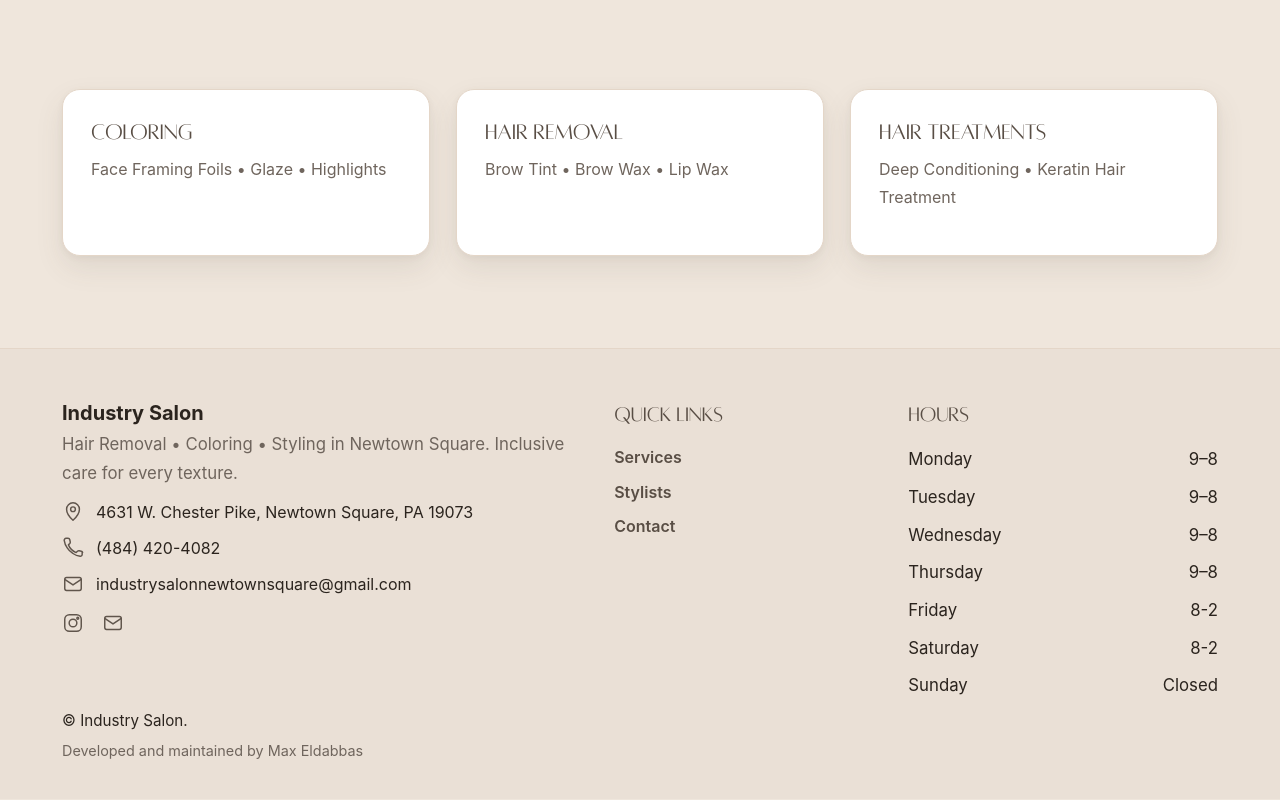
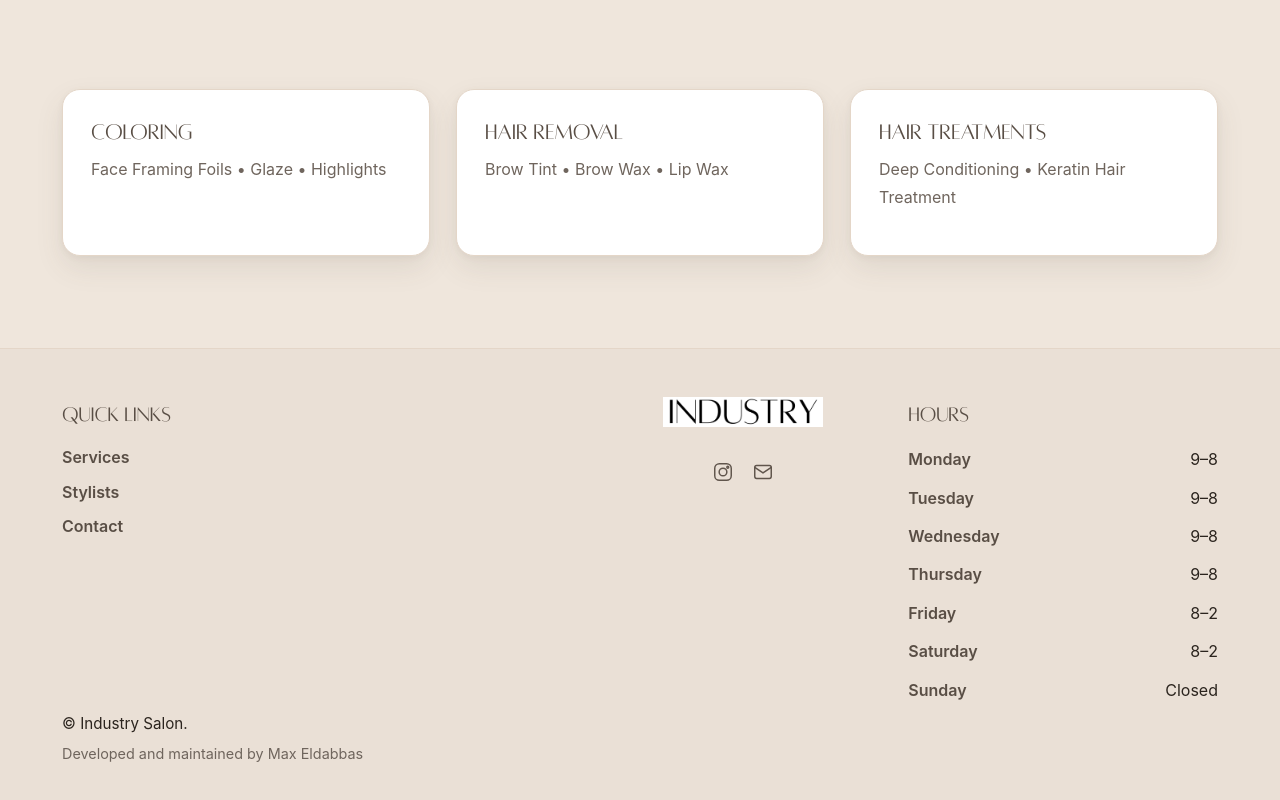
Before and after one commit to maxeld1/industrysalon, a plain HTML site: page index.html in a window 1280 px wide. Shown: the part 508-1308 px from the top of the page. Drawn offline with Linux system fonts and the light colour scheme.

```diff
--- a/css/style.css
+++ b/css/style.css
@@ -186,6 +186,44 @@
 .showcase img{ display:block; width:100%; height:auto }
 
 /* -------------------- Footer -------------------- */
+/* Footer layout swap (Quick Links ← center → Hours) */
+.footer-new {
+  grid-template-columns: 1fr 1fr 1fr; /* left | center | right */
+  text-align: left;
+}
+
+/* Center column logo */
+.footer-center {
+  display: flex;
+  flex-direction: column;
+  align-items: center;
+  gap: 18px;
+}
+
+.footer-logo {
+  width: 160px;
+  height: auto;
+  display: block;
+}
+
+/* Center the social icons under the logo */
+.center-social {
+  justify-content: center;
+  gap: 16px;
+}
+
+/* Hours block (line-by-line layout) */
+.hours-list {
+  display: grid;
+  gap: 8px;
+}
+
+.hours-row {
+  display: flex;
+  justify-content: space-between;
+  width: 100%;
+}
+
 footer{
   background:#EAE0D6;
   border-top:1px solid var(--line);
--- a/partials/footer.html
+++ b/partials/footer.html
@@ -1,58 +1,32 @@
 <!-- /partials/footer.html -->
 <footer>
-  <div class="container cols">
-    <!-- Brand / About -->
-    <div class="footer-about">
-      <strong style="font-size:1.25rem">Industry Salon</strong>
-      <p class="muted">
-        Hair Removal • Coloring • Styling in Newtown Square.
-        Inclusive care for every texture.
-      </p>
+  <div class="container cols footer-new">
 
-      <!-- Contact with icons -->
-      <div class="footer-contact" style="margin-top:12px">
-        <!-- Address -->
-        <div class="fc-row">
-          <svg class="fc-icon" viewBox="0 0 24 24" aria-hidden="true" fill="none" stroke="currentColor" stroke-width="1.6" stroke-linecap="round" stroke-linejoin="round">
-            <path d="M12 21s-7-6.2-7-12a7 7 0 1 1 14 0c0 5.8-7 12-7 12Z"/>
-            <circle cx="12" cy="9" r="2.6"/>
-          </svg>
-          <a
-                  href="https://maps.google.com/?q=4631%20W.%20Chester%20Pike%2C%20Newtown%20Square%2C%20PA%2019073"
-                  target="_blank" rel="noopener">
-            4631 W. Chester Pike, Newtown Square, PA 19073
-          </a>
-        </div>
+    <!-- LEFT COLUMN — Quick Links -->
+    <div class="footer-links">
+      <h4>Quick Links</h4>
+      <ul>
+        <li><a href="{{P}}pages/services.html">Services</a></li>
+        <li><a href="{{P}}pages/stylists.html">Stylists</a></li>
+        <li><a href="{{P}}pages/contact.html">Contact</a></li>
+      </ul>
+    </div>
 
-        <!-- Phone -->
-        <div class="fc-row">
-          <svg class="fc-icon" viewBox="0 0 24 24" aria-hidden="true" fill="none" stroke="currentColor" stroke-width="1.6" stroke-linecap="round" stroke-linejoin="round">
-            <path d="M22 16.9v2.1a2 2 0 0 1-2.2 2 19 19 0 0 1-8.3-3.3 18.6 18.6 0 0 1-5.8-5.8A19 19 0 0 1 2.4 3.6 2 2 0 0 1 4.4 1.4h2.1A2 2 0 0 1 8.5 3l.5 2.3a2 2 0 0 1-.5 1.8L7 8.6a15.5 15.5 0 0 0 8.4 8.4l1.5-1.5a2 2 0 0 1 1.8-.5l2.3.5a2 2 0 0 1 1.5 1.4Z"/>
-          </svg>
-          <a href="tel:+14844204082">(484) 420-4082</a>
-        </div>
+    <!-- CENTER COLUMN — Logo + Social -->
+    <div class="footer-center">
+      <img src="{{P}}assets/images/industry_salon_logo.jpg" alt="Industry Salon" class="footer-logo">
 
-        <!-- Email -->
-        <div class="fc-row">
-          <svg class="fc-icon" viewBox="0 0 24 24" aria-hidden="true" fill="none" stroke="currentColor" stroke-width="1.6" stroke-linecap="round" stroke-linejoin="round">
-            <rect x="3" y="5" width="18" height="14" rx="2"/>
-            <path d="M3 7l9 6 9-6"/>
-          </svg>
-          <a href="mailto:industrysalonnewtownsquare@gmail.com">industrysalonnewtownsquare@gmail.com</a>
-        </div>
-      </div>
-
-      <!-- Social icons -->
-      <div class="footer-social">
-        <a href="https://instagram.com/industrysalonnewtownsquare" aria-label="Instagram" target="_blank" rel="noopener">
-          <svg class="icon" viewBox="0 0 24 24" aria-hidden="true" fill="none" stroke="currentColor" stroke-width="1.6" stroke-linecap="round" stroke-linejoin="round">
+      <div class="footer-social center-social">
+        <a href="https://instagram.com/industrysalonnewtownsquare" target="_blank" aria-label="Instagram">
+          <svg class="icon" viewBox="0 0 24 24">
             <rect x="3" y="3" width="18" height="18" rx="5"/>
             <circle cx="12" cy="12" r="4.2"/>
             <circle cx="17.2" cy="6.8" r="1"/>
           </svg>
         </a>
+
         <a href="mailto:industrysalonnewtownsquare@gmail.com" aria-label="Email">
-          <svg class="icon" viewBox="0 0 24 24" aria-hidden="true" fill="none" stroke="currentColor" stroke-width="1.6" stroke-linecap="round" stroke-linejoin="round">
+          <svg class="icon" viewBox="0 0 24 24">
             <rect x="3" y="5" width="18" height="14" rx="2"/>
             <path d="M3 7l9 6 9-6"/>
           </svg>
@@ -60,29 +34,20 @@
       </div>
     </div>
 
-    <!-- Quick Links -->
-    <div class="footer-links">
-      <h4>Quick Links</h4>
-      <ul style="list-style:none;padding:0;margin:0;display:grid;gap:8px">
-        <li><a href="{{P}}pages/services.html">Services</a></li>
-        <li><a href="{{P}}pages/stylists.html">Stylists</a></li>
-        <li><a href="{{P}}pages/contact.html">Contact</a></li>
-      </ul>
+    <!-- RIGHT COLUMN — Hours -->
+    <div class="hours">
+      <h4>Hours</h4>
+      <div class="hours-list">
+        <div class="hours-row"><span>Monday</span><span>9–8</span></div>
+        <div class="hours-row"><span>Tuesday</span><span>9–8</span></div>
+        <div class="hours-row"><span>Wednesday</span><span>9–8</span></div>
+        <div class="hours-row"><span>Thursday</span><span>9–8</span></div>
+        <div class="hours-row"><span>Friday</span><span>8–2</span></div>
+        <div class="hours-row"><span>Saturday</span><span>8–2</span></div>
+        <div class="hours-row"><span>Sunday</span><span>Closed</span></div>
+      </div>
     </div>
 
-    <!-- Hours -->
-    <div>
-      <h4>Hours</h4>
-      <div class="hours-grid">
-        <div class="hours-row"><div>Monday</div><div>9–8</div></div>
-        <div class="hours-row"><div>Tuesday</div><div>9–8</div></div>
-        <div class="hours-row"><div>Wednesday</div><div>9–8</div></div>
-        <div class="hours-row"><div>Thursday</div><div>9–8</div></div>
-        <div class="hours-row"><div>Friday</div><div>8-2</div></div>
-        <div class="hours-row"><div>Saturday</div><div>8-2</div></div>
-        <div class="hours-row"><div>Sunday</div><div>Closed</div></div>
-      </div>
-    </div>
   </div>
 
   <div class="container footer-bottom">
@@ -90,7 +55,6 @@
     <a>Developed and maintained by Max Eldabbas</a>
   </div>
 
-  <!-- Shared scripts from one place -->
   <script>
     (function () {
       // Current path, e.g. /industrysalon/pages/services.html
```
